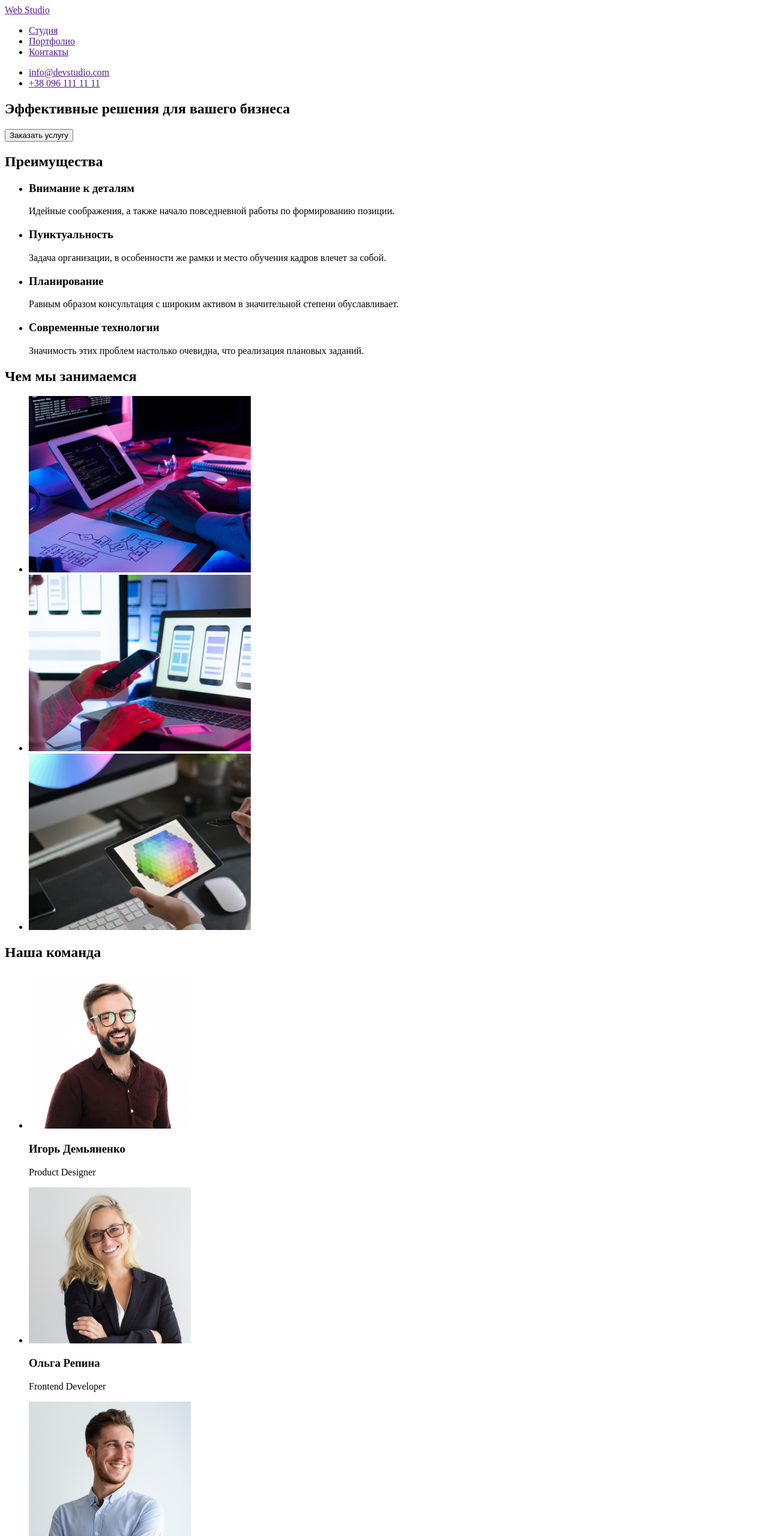
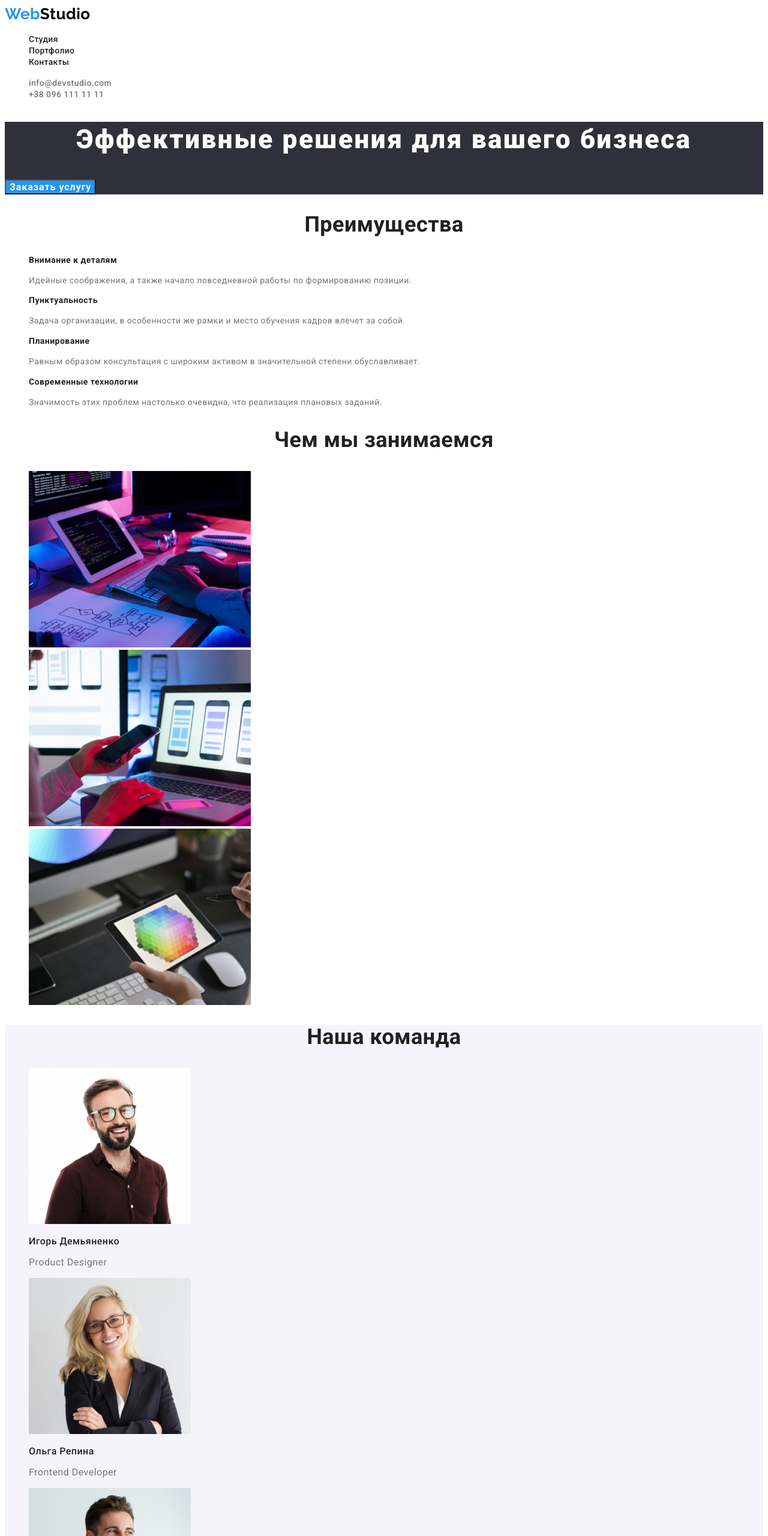
Before and after one commit to Cookey23/goit-markup-hw-02, a plain HTML site: page index.html in a window 1280 px wide. Shown: the top 2560 px of the page at 60% size. Drawn offline with Linux system fonts and the light colour scheme.

Commit message:
hw2.rev1.0

```diff
--- /dev/null
+++ b/css/styles.css
@@ -0,0 +1,179 @@
+/* Цвета */
+:root {
+  --primary-text-color: #757575;
+  --title-text-color: #212121;
+  --accent-color: #2196f3;
+  --primary-bg-color: #ffffff;
+  --secondary-bg-color: #2f303a;
+}
+body {
+  font-family: Roboto, -apple-system, BlinkMacSystemFont, 'Segoe UI', Roboto, Oxygen, Ubuntu, Cantarell, 'Open Sans',
+    'Helvetica Neue', sans-serif;
+  color: var(--primary-text-color);
+  background-color: var(--primary-bg-color);
+  letter-spacing: 0.03em;
+}
+ul {
+  list-style: none;
+}
+/* logo */
+.logo {
+  font-family: Raleway;
+  color: #000;
+  text-decoration: none;
+  font-weight: 700;
+  font-size: 26px;
+  line-height: 1.2;
+}
+
+.web {
+  color: var(--accent-color);
+}
+
+/* site nav */
+.site-nav .link {
+  text-decoration: none;
+  font-weight: 500;
+  font-size: 14px;
+  line-height: 1.14;
+  letter-spacing: 0.02em;
+  color: var(--title-text-color);
+}
+
+.site-nav .link:hover,
+.site-nav .link:focus {
+  color: var(--accent-color);
+}
+
+.contacts {
+  font-weight: 500;
+  font-size: 14px;
+  line-height: 1.14px;
+  text-decoration: none;
+  color: var(--primary-text-color);
+}
+.contacts:hover,
+.contacts:focus {
+  color: var(--accent-color);
+}
+
+/* hero */
+.hero {
+  background-color: var(--secondary-bg-color);
+}
+.hero-title {
+  font-style: normal;
+  font-weight: 900;
+  font-size: 44px;
+  line-height: 1.36;
+  text-align: center;
+  letter-spacing: 0.06em;
+  color: var(--primary-bg-color);
+}
+.hero-button {
+  font-family: inherit;
+  font-weight: bold;
+  font-size: 16px;
+  cursor: pointer;
+  text-align: center;
+  letter-spacing: 0.06em;
+  background-color: var(--accent-color);
+  color: var(--primary-bg-color);
+}
+.hero-button:hover,
+.hero-button:focus {
+  color: var(--accent-color);
+  background-color: var(--primary-bg-color);
+}
+
+.section-title {
+  font-size: 36px;
+  line-height: 1.16;
+  text-align: center;
+  color: var(--title-text-color);
+}
+/* advantage */
+.advantage .title {
+  font-size: 14px;
+  line-height: 1.14;
+  color: var(--title-text-color);
+}
+
+.advantage .text {
+  font-size: 14px;
+  line-height: 1.71;
+}
+
+/* team */
+.team {
+  background-color: #f5f4fa;
+}
+.team .title {
+  font-weight: 500;
+  font-size: 16px;
+  line-height: 1.18;
+  color: var(--title-text-color);
+}
+.team .text {
+  font-size: 16px;
+  line-height: 1.18;
+}
+
+/* footer */
+.footer {
+  background-color: var(--secondary-bg-color);
+}
+.logo-footer {
+  font-family: Raleway;
+  color: var(--primary-bg-color);
+  text-decoration: none;
+  font-weight: 700;
+  font-size: 26px;
+  line-height: 1.2;
+}
+.footer-web {
+  color: var(--accent-color);
+}
+.address .contacts {
+  font-style: normal;
+  font-weight: normal;
+  font-size: 14px;
+  line-height: 1.71;
+  color: rgba(255, 255, 255, 0.6);
+}
+
+.address .street {
+  color: var(--primary-bg-color);
+}
+
+.address .contacts:hover,
+.address .contacts:focus {
+  color: var(--accent-color);
+}
+
+/* portfolio */
+.button-portfolio {
+  font-family: inherit;
+  font-weight: 500;
+  font-size: 16px;
+  line-height: 1.62;
+  text-align: center;
+  letter-spacing: 0.03em;
+  cursor: pointer;
+  color: var(--title-text-color);
+}
+.button-portfolio:hover,
+.button-portfolio:focus {
+  background-color: var(--accent-color);
+  color: var(--primary-bg-color);
+}
+.work-examples .title {
+  font-size: 18px;
+  line-height: 2;
+  letter-spacing: 0.06em;
+  color: var(--title-text-color);
+}
+.work-examples .text {
+  font-size: 16px;
+  line-height: 1.87;
+}
--- a/index.html
+++ b/index.html
@@ -5,143 +5,103 @@
     <meta http-equiv="X-UA-Compatible" content="IE=edge" />
     <meta name="viewport" content="width=device-width, initial-scale=1.0" />
     <title>Document</title>
+    <link rel="preconnect" href="https://fonts.googleapis.com" />
+    <link rel="preconnect" href="https://fonts.gstatic.com" crossorigin />
+    <link
+      href="https://fonts.googleapis.com/css2?family=Raleway:wght@700&family=Roboto:wght@400;500;700;900&display=swap"
+      rel="stylesheet"
+    />
+    <link rel="stylesheet" href="./css/styles.css" />
   </head>
   <body>
     <header>
       <nav>
-        <a href="">Web Studio</a>
-        <ul>
-          <li><a href="">Студия</a></li>
-          <li><a href="">Портфолио</a></li>
-          <li><a href="">Контакты</a></li>
+        <a href="./index.html" class="logo" lang="en"><span class="web">Web</span>Studio</a>
+        <ul class="site-nav">
+          <li><a class="link" href="">Студия</a></li>
+          <li><a class="link" href="./portfolio.html">Портфолио</a></li>
+          <li><a class="link" href="">Контакты</a></li>
         </ul>
       </nav>
       <ul>
-        <li><a href="">info@devstudio.com</a></li>
-        <li><a href="">+38 096 111 11 11</a></li>
+        <li><a class="contacts" href="" lang="en">info@devstudio.com</a></li>
+        <li><a class="contacts" href="">+38 096 111 11 11</a></li>
       </ul>
     </header>
 
     <main>
-      <section>
-        <h1>Эффективные решения для вашего бизнеса</h1>
-        <button type="button">Заказать услугу</button>
+      <section class="hero">
+        <h1 class="hero-title">Эффективные решения для вашего бизнеса</h1>
+        <button class="hero-button" type="button">Заказать услугу</button>
       </section>
-      <section>
-        <h2>Преимущества</h2>
+      <section class="advantage">
+        <h2 class="section-title">Преимущества</h2>
         <ul>
           <li>
-            <h3>Внимание к деталям</h3>
-            <p>
-              Идейные соображения, а также начало повседневной работы по
-              формированию позиции.
-            </p>
+            <h3 class="title">Внимание к деталям</h3>
+            <p class="text">Идейные соображения, а также начало повседневной работы по формированию позиции.</p>
           </li>
           <li>
-            <h3>Пунктуальность</h3>
-            <p>
-              Задача организации, в особенности же рамки и место обучения кадров
-              влечет за собой.
-            </p>
+            <h3 class="title">Пунктуальность</h3>
+            <p class="text">Задача организации, в особенности же рамки и место обучения кадров влечет за собой.</p>
           </li>
           <li>
-            <h3>Планирование</h3>
-            <p>
-              Равным образом консультация с широким активом в значительной
-              степени обуславливает.
-            </p>
+            <h3 class="title">Планирование</h3>
+            <p class="text">Равным образом консультация с широким активом в значительной степени обуславливает.</p>
           </li>
           <li>
-            <h3>Современные технологии</h3>
-            <p>
-              Значимость этих проблем настолько очевидна, что реализация
-              плановых заданий.
-            </p>
+            <h3 class="title">Современные технологии</h3>
+            <p class="text">Значимость этих проблем настолько очевидна, что реализация плановых заданий.</p>
           </li>
         </ul>
       </section>
       <section>
-        <h2>Чем мы занимаемся</h2>
+        <h2 class="section-title">Чем мы занимаемся</h2>
         <ul>
           <li>
-            <img
-              src="images/box-1.jpg"
-              width="370"
-              height="294"
-              alt="руки на клавиатуре"
-            />
+            <img src="images/box-1.jpg" width="370" height="294" alt="руки на клавиатуре" />
           </li>
           <li>
-            <img
-              src="images/box-2.jpg"
-              width="370"
-              height="294"
-              alt="ноутбук"
-            />
+            <img src="images/box-2.jpg" width="370" height="294" alt="ноутбук" />
           </li>
           <li>
-            <img
-              src="images/box-3.jpg"
-              width="370"
-              height="294"
-              alt="планшет"
-            />
+            <img src="images/box-3.jpg" width="370" height="294" alt="планшет" />
           </li>
         </ul>
       </section>
-      <section>
-        <h2>Наша команда</h2>
+      <section class="team">
+        <h2 class="section-title">Наша команда</h2>
         <ul>
           <li>
-            <img
-              src="images/team-1.jpg"
-              width="270"
-              height="260"
-              alt="Игорь Демьяненко"
-            />
-            <h3>Игорь Демьяненко</h3>
-            <p>Product Designer</p>
+            <img src="images/team-1.jpg" width="270" height="260" alt="Игорь Демьяненко" />
+            <h3 class="title">Игорь Демьяненко</h3>
+            <p class="text" lang="en">Product Designer</p>
           </li>
           <li>
-            <img
-              src="images/team-2.jpg"
-              width="270"
-              height="260"
-              alt="Ольга Репина"
-            />
-            <h3>Ольга Репина</h3>
-            <p>Frontend Developer</p>
+            <img src="images/team-2.jpg" width="270" height="260" alt="Ольга Репина" />
+            <h3 class="title">Ольга Репина</h3>
+            <p class="text" lang="en">Frontend Developer</p>
           </li>
           <li>
-            <img
-              src="images/team-3.jpg"
-              width="270"
-              height="260"
-              alt="Николай Тарасов"
-            />
-            <h3>Николай Тарасов</h3>
-            <p>Marketing</p>
+            <img src="images/team-3.jpg" width="270" height="260" alt="Николай Тарасов" />
+            <h3 class="title">Николай Тарасов</h3>
+            <p class="text" lang="en">Marketing</p>
           </li>
           <li>
-            <img
-              src="images/team-4.jpg"
-              width="270"
-              height="260"
-              alt="Михаил Ермаков"
-            />
-            <h3>Михаил Ермаков</h3>
-            <p>UI Designer</p>
+            <img src="images/team-4.jpg" width="270" height="260" alt="Михаил Ермаков" />
+            <h3 class="title">Михаил Ермаков</h3>
+            <p class="text" lang="en">UI Designer</p>
           </li>
         </ul>
       </section>
     </main>
-    <footer>
-      <a href="">Web Studio</a>
-      <address>
+    <footer class="footer">
+      <a class="logo-footer" lang="en" href="./index.html"> <span class="footer-web">Web</span>Studio</a>
+      <address class="address">
         <ul>
-          <li><a href="">г. Киев, пр-т Леси Украинки, 26</a></li>
-          <li><a href="">info@example.com</a></li>
-          <li><a href="">+38 099 111 11 11</a></li>
+          <li><a class="contacts street" href="">г. Киев, пр-т Леси Украинки, 26</a></li>
+          <li><a class="contacts" href="">info@example.com</a></li>
+          <li><a class="contacts" href="">+38 099 111 11 11</a></li>
         </ul>
       </address>
     </footer>
```
Also changed, not shown: portfolio.html (added, +101 -0 lines), .prettierrc.json, images/portfolio-box-1.jpg (added), images/portfolio-box-2.jpg (added), images/portfolio-box-3.jpg (added), images/portfolio-box-4.jpg (added), images/portfolio-box-5.jpg (added), images/portfolio-box-6.jpg (added), images/portfolio-box-7.jpg (added), images/portfolio-box-8.jpg (added), images/portfolio-box-9.jpg (added).
